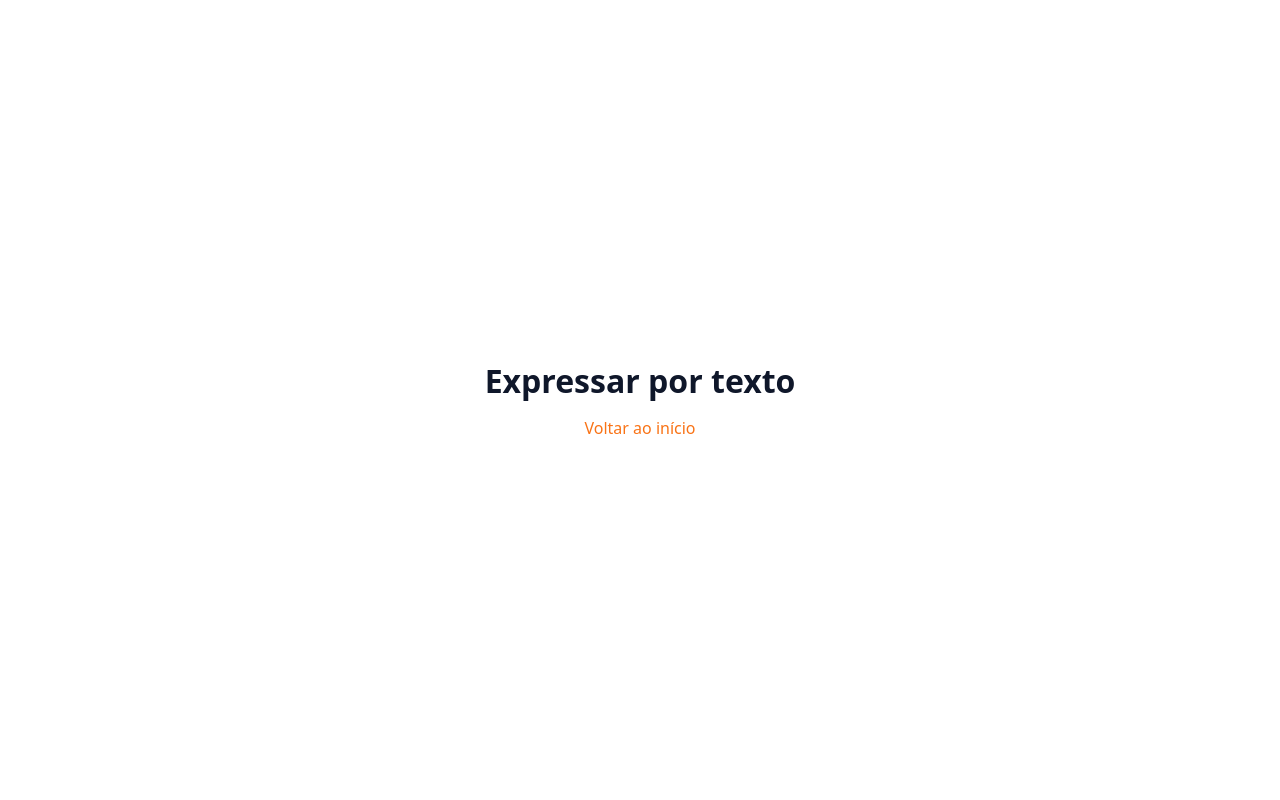
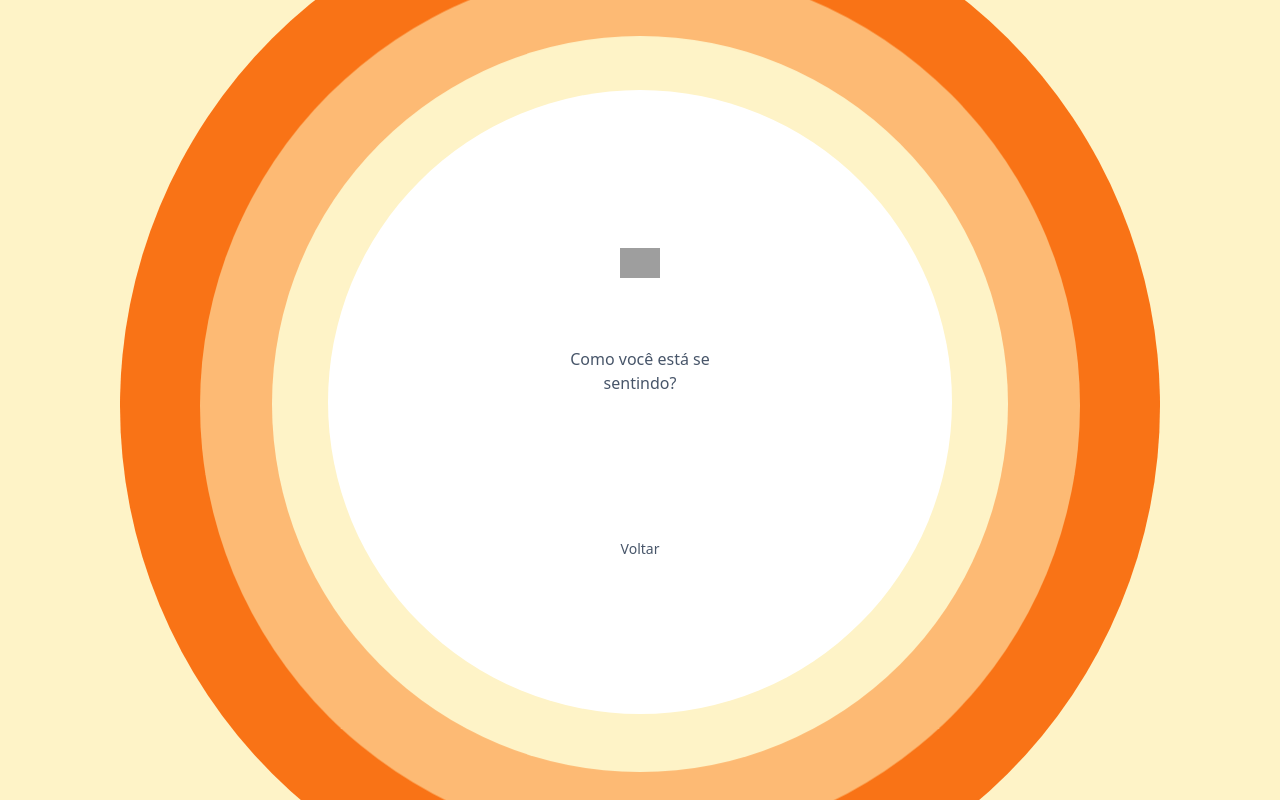
Before and after one commit to Nicolas-Emanuel7/ai-mood-music-frontend, an Angular app: page /mood/text in a window 1280 px wide. Built offline with nearby package versions, Linux system fonts and the light colour scheme; grey boxes are pictures that could not be loaded.

Commit message:
feat: overhaul text component layout and functionality for improved user experience

```diff
--- a/src/app/pages/mood/text/text.component.html
+++ b/src/app/pages/mood/text/text.component.html
@@ -1,4 +1,26 @@
-<div class="mood-page">
-  <h1 class="mood-page__title">Expressar por texto</h1>
-  <a routerLink="/home" class="mood-page__back">Voltar ao início</a>
+<div class="text-page">
+  <div class="home-circles" aria-hidden="true">
+    <div class="home-circles__layer home-circles__layer--3"></div>
+    <div class="home-circles__layer home-circles__layer--2"></div>
+    <div class="home-circles__layer home-circles__layer--1"></div>
+    <div class="home-circles__layer home-circles__layer--white"></div>
+  </div>
+
+  <main class="text-page__main">
+    <div class="text-page__logo">
+      <img src="/assets/logos/logo.svg" alt="Logo" />
+    </div>
+
+    <div class="text-page__circle">
+      <textarea
+        #textInput
+        class="text-page__input"
+        placeholder="Como você está se sentindo?"
+        rows="5"
+        [(ngModel)]="text"
+      ></textarea>
+    </div>
+
+    <a routerLink="/home" class="text-page__back">Voltar</a>
+  </main>
 </div>
--- a/src/app/pages/mood/text/text.component.scss
+++ b/src/app/pages/mood/text/text.component.scss
@@ -1,29 +1,85 @@
 @use "../../../shared/styles/colors" as *;
 @use "../../../shared/styles/typography" as *;
+@use "../../../shared/styles/home-circles";
 
-.mood-page {
+.text-page {
   min-height: 100dvh;
   display: flex;
   flex-direction: column;
   justify-content: center;
   align-items: center;
   padding: 24px;
-  background-color: $onboarding-bg;
+  background-color: $arc-pale-yellow;
+  position: relative;
+  overflow: hidden;
 }
 
-.mood-page__title {
-  @extend %onboarding-title;
-  color: $text-primary;
-  margin-bottom: 16px;
+.text-page__main {
+  position: relative;
+  z-index: 1;
+  display: flex;
+  flex-direction: column;
+  align-items: center;
+  justify-content: center;
+  flex: 1;
+  width: 100%;
+  max-width: 360px;
 }
 
-.mood-page__back {
+.text-page__logo {
+  flex-shrink: 0;
+  margin-bottom: 24px;
+  display: flex;
+  justify-content: center;
+
+  img {
+    height: 40px;
+    width: 40px;
+    object-fit: contain;
+    display: block;
+  }
+}
+
+.text-page__circle {
+  width: 100%;
+  max-width: 280px;
+  min-height: 200px;
+  display: flex;
+  align-items: center;
+  justify-content: center;
+  padding: 24px;
+}
+
+.text-page__input {
+  width: 100%;
+  min-height: 160px;
+  padding: 16px;
+  border: none;
+  background: transparent;
+  resize: none;
   font-family: $font-family;
   font-size: 16px;
-  color: $accent-primary;
+  line-height: 1.5;
+  color: $text-primary;
+  text-align: center;
+  outline: none;
+
+  &::placeholder {
+    color: $text-secondary;
+  }
+}
+
+.text-page__back {
+  margin-top: 24px;
+  flex-shrink: 0;
+  font-family: $font-family;
+  font-size: 14px;
+  font-weight: 500;
+  color: $text-secondary;
   text-decoration: none;
+  transition: color 0.2s ease;
 
   &:hover {
-    text-decoration: underline;
+    color: $accent-primary;
   }
 }
--- a/src/app/pages/mood/text/text.component.ts
+++ b/src/app/pages/mood/text/text.component.ts
@@ -1,11 +1,25 @@
-import { Component } from '@angular/core';
+import {
+  Component,
+  AfterViewInit,
+  ViewChild,
+  ElementRef,
+} from '@angular/core';
 import { RouterLink } from '@angular/router';
+import { FormsModule } from '@angular/forms';
 
 @Component({
   selector: 'app-mood-text',
   standalone: true,
-  imports: [RouterLink],
+  imports: [RouterLink, FormsModule],
   templateUrl: './text.component.html',
   styleUrl: './text.component.scss',
 })
-export class MoodTextComponent {}
+export class MoodTextComponent implements AfterViewInit {
+  @ViewChild('textInput') textInputRef!: ElementRef<HTMLTextAreaElement>;
+
+  text = '';
+
+  ngAfterViewInit(): void {
+    setTimeout(() => this.textInputRef?.nativeElement?.focus(), 100);
+  }
+}
```
